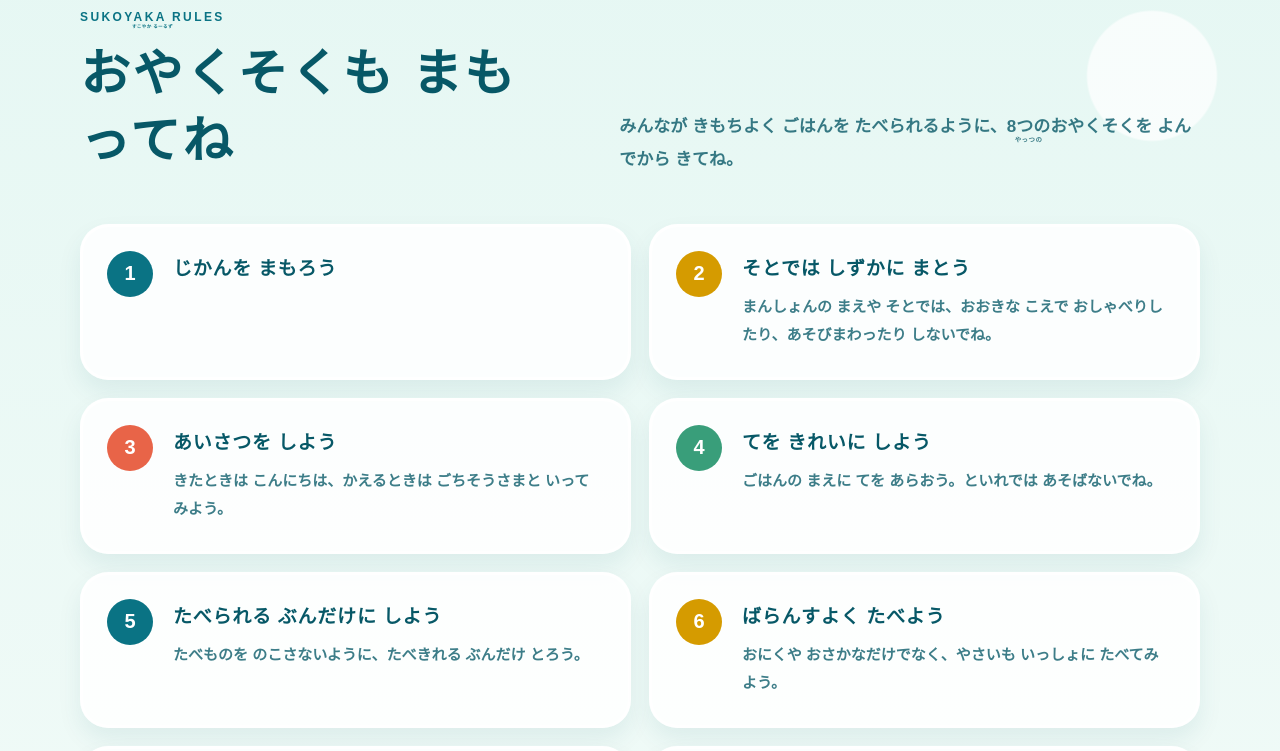
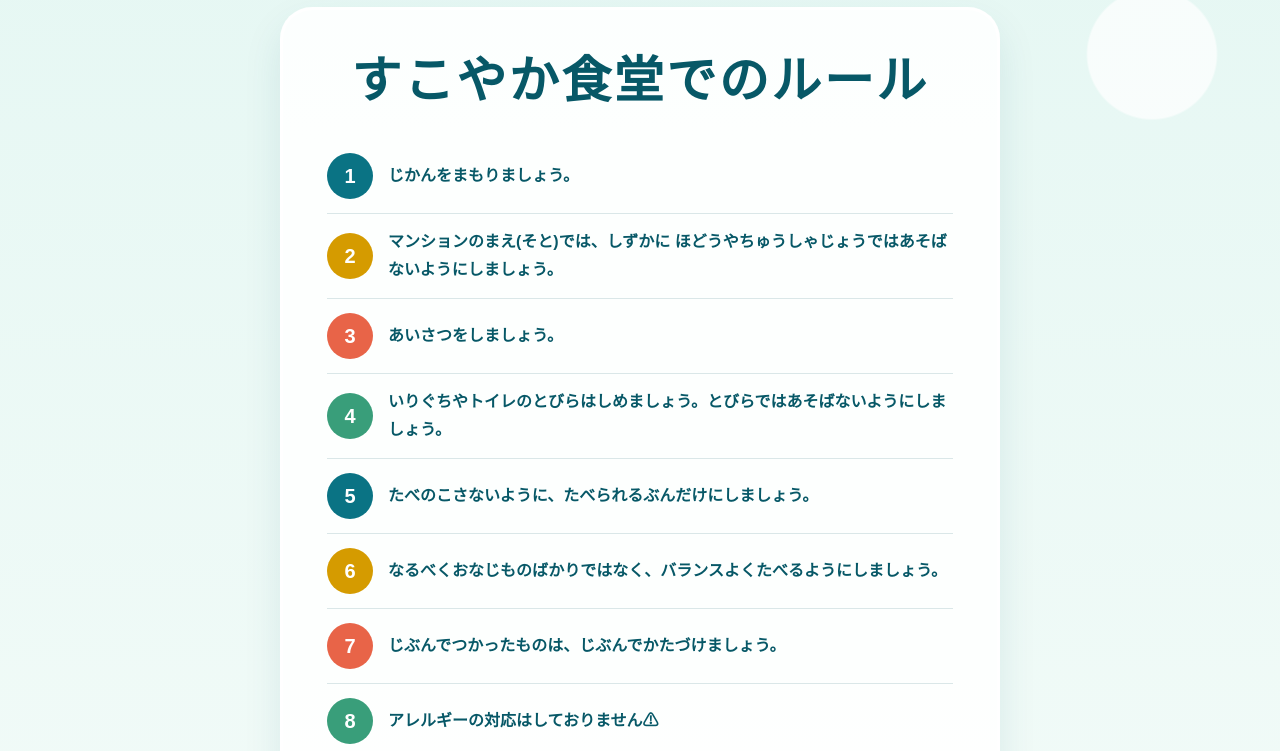
Before and after one commit to SUKOYAKASHOKUDO/sukoyaka-shokudo, a Next.js app: page /kids in a window 1280 px wide. Shown: the part 660-1411 px from the top of the page. Built offline with nearby package versions, Linux system fonts and the light colour scheme.

Commit message:
Match kids rules to provided wording

```diff
--- a/app/kids/kids-guide.module.css
+++ b/app/kids/kids-guide.module.css
@@ -131,7 +131,7 @@
 }
 
 .sectionHeading h2,
-.rulesHeading h2,
+.rulesPanel h2,
 .firstVisitIntro h2,
 .actionCard h2 {
   margin: 0;
@@ -272,30 +272,25 @@
     linear-gradient(180deg, #e5f7f3 0%, #f2fbf8 100%);
 }
 
-.rulesHeading {
-  display: grid;
-  grid-template-columns: minmax(280px, 0.9fr) minmax(320px, 1.1fr);
-  gap: 64px;
-  align-items: end;
-  margin-bottom: 48px;
+.rulesPanel {
+  width: min(720px, calc(100% - 40px));
+  margin-inline: auto;
+  padding: 38px 44px 30px;
+  border: 3px solid rgba(255, 255, 255, 0.94);
+  border-radius: 32px;
+  background: rgba(255, 255, 255, 0.88);
+  box-shadow: 0 18px 38px rgba(7, 88, 103, 0.1);
 }
 
-.rulesHeading > div > p {
-  margin-bottom: 12px;
-}
-
-.rulesHeading > p {
-  margin: 0;
-  color: rgba(7, 88, 103, 0.8);
-  font-size: 17px;
-  font-weight: 700;
-  line-height: 1.95;
+.rulesPanel h2 {
+  margin-bottom: 24px;
+  text-align: center;
 }
 
 .rulesGrid {
   display: grid;
-  grid-template-columns: repeat(2, minmax(0, 1fr));
-  gap: 18px;
+  grid-template-columns: 1fr;
+  gap: 0;
   margin: 0;
   padding: 0;
   list-style: none;
@@ -303,15 +298,15 @@
 
 .ruleCard {
   display: grid;
-  grid-template-columns: 50px 1fr;
-  gap: 16px;
-  align-items: start;
-  min-height: 156px;
-  padding: 24px;
-  border: 3px solid rgba(255, 255, 255, 0.92);
-  border-radius: 28px;
-  background: rgba(255, 255, 255, 0.86);
-  box-shadow: 0 12px 24px rgba(7, 88, 103, 0.08);
+  grid-template-columns: 46px 1fr;
+  gap: 15px;
+  align-items: center;
+  padding: 14px 0;
+  border-bottom: 1px solid rgba(7, 88, 103, 0.14);
+}
+
+.ruleCard:last-child {
+  border-bottom: 0;
 }
 
 .ruleCard > span {
@@ -338,20 +333,12 @@
   background: #399e7a;
 }
 
-.ruleCard h3 {
-  margin: 1px 0 8px;
-  color: var(--suko-teal-dark);
-  font-size: 19px;
-  font-weight: 900;
-  letter-spacing: 0.04em;
-}
-
 .ruleCard p {
   margin: 0;
-  color: rgba(7, 88, 103, 0.78);
-  font-size: 15px;
-  font-weight: 700;
-  line-height: 1.85;
+  color: var(--suko-teal-dark);
+  font-size: 16px;
+  font-weight: 800;
+  line-height: 1.75;
 }
 
 .firstVisitSection {
@@ -560,7 +547,6 @@
 
   .comicGrid,
   .rulesGrid,
-  .rulesHeading,
   .factGrid,
   .firstVisitIntro {
     grid-template-columns: 1fr;
@@ -601,21 +587,21 @@
     font-size: 15px;
   }
 
-  .rulesHeading {
-    gap: 18px;
-    margin-bottom: 32px;
+  .rulesPanel {
+    width: min(720px, calc(100% - 28px));
+    padding: 28px 20px 20px;
+    border-radius: 24px;
   }
 
-  .rulesHeading > p {
-    font-size: 15px;
+  .rulesPanel h2 {
+    margin-bottom: 18px;
+    font-size: 27px;
   }
 
   .ruleCard {
-    grid-template-columns: 46px 1fr;
-    min-height: 0;
-    gap: 13px;
-    padding: 20px 18px;
-    border-radius: 22px;
+    grid-template-columns: 42px 1fr;
+    gap: 12px;
+    padding: 12px 0;
   }
 
   .ruleCard > span {
@@ -624,12 +610,9 @@
     font-size: 18px;
   }
 
-  .ruleCard h3 {
-    font-size: 18px;
-  }
-
   .ruleCard p {
     font-size: 14px;
+    line-height: 1.7;
   }
 
   .firstVisitIntro {
--- a/app/kids/page.tsx
+++ b/app/kids/page.tsx
@@ -49,43 +49,35 @@ const comicPanels = [
 const kidsRules = [
   {
     number: "1",
-    title: "じかんを まもろう",
-    text: null,
+    text: "じかんをまもりましょう。",
   },
   {
     number: "2",
-    title: "そとでは しずかに まとう",
-    text: "まんしょんの まえや そとでは、おおきな こえで おしゃべりしたり、あそびまわったり しないでね。",
+    text: "マンションのまえ(そと)では、しずかに ほどうやちゅうしゃじょうではあそばないようにしましょう。",
   },
   {
     number: "3",
-    title: "あいさつを しよう",
-    text: "きたときは こんにちは、かえるときは ごちそうさまと いってみよう。",
+    text: "あいさつをしましょう。",
   },
   {
     number: "4",
-    title: "てを きれいに しよう",
-    text: "ごはんの まえに てを あらおう。といれでは あそばないでね。",
+    text: "いりぐちやトイレのとびらはしめましょう。とびらではあそばないようにしましょう。",
   },
   {
     number: "5",
-    title: "たべられる ぶんだけに しよう",
-    text: "たべものを のこさないように、たべきれる ぶんだけ とろう。",
+    text: "たべのこさないように、たべられるぶんだけにしましょう。",
   },
   {
     number: "6",
-    title: "ばらんすよく たべよう",
-    text: "おにくや おさかなだけでなく、やさいも いっしょに たべてみよう。",
+    text: "なるべくおなじものばかりではなく、バランスよくたべるようにしましょう。",
   },
   {
     number: "7",
-    title: "つかったものを かたづけよう",
-    text: "じぶんで つかった おさらや こっぷは、じぶんで かたづけよう。",
+    text: "じぶんでつかったものは、じぶんでかたづけましょう。",
   },
   {
     number: "8",
-    title: "あれるぎーを かくにんしてね",
-    text: "あれるぎーに あわせた しょくじは つくっていません。しんぱいな ひとは、おうちの ひとと しょくじの なかみを かくにんしてね。",
+    text: "アレルギーの対応はしておりません⚠",
   },
 ] as const;
 
@@ -226,33 +218,13 @@ export default function SchedulePage() {
         </section>
 
         <section className={styles.rulesSection} aria-labelledby="rules-title">
-          <div className={styles.sectionInner}>
-            <div className={styles.rulesHeading}>
-              <div>
-                <p className={styles.eyebrow}>
-                  <ruby>
-                    SUKOYAKA RULES<rt>すこやか るーるず</rt>
-                  </ruby>
-                </p>
-                <h2 id="rules-title">おやくそくも まもってね</h2>
-              </div>
-              <p>
-                みんなが きもちよく ごはんを たべられるように、
-                <ruby>
-                  8つの<rt>やっつの</rt>
-                </ruby>
-                おやくそくを よんでから きてね。
-              </p>
-            </div>
-
+          <div className={styles.rulesPanel}>
+            <h2 id="rules-title">すこやか食堂でのルール</h2>
             <ol className={styles.rulesGrid}>
               {kidsRules.map((rule) => (
                 <li className={styles.ruleCard} key={rule.number}>
                   <span aria-hidden="true">{rule.number}</span>
-                  <div>
-                    <h3>{rule.title}</h3>
-                    {rule.text ? <p>{rule.text}</p> : null}
-                  </div>
+                  <p>{rule.text}</p>
                 </li>
               ))}
             </ol>
```
